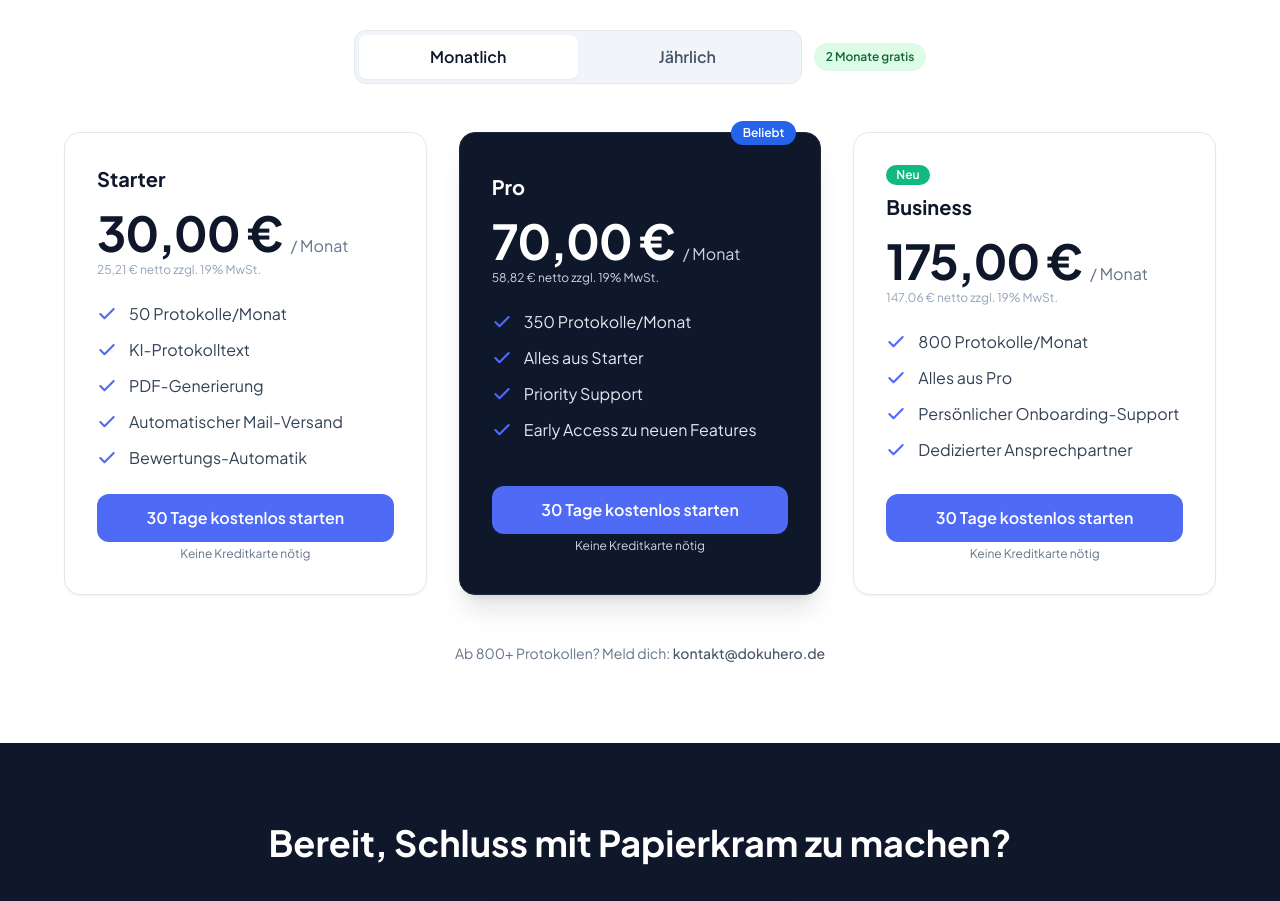
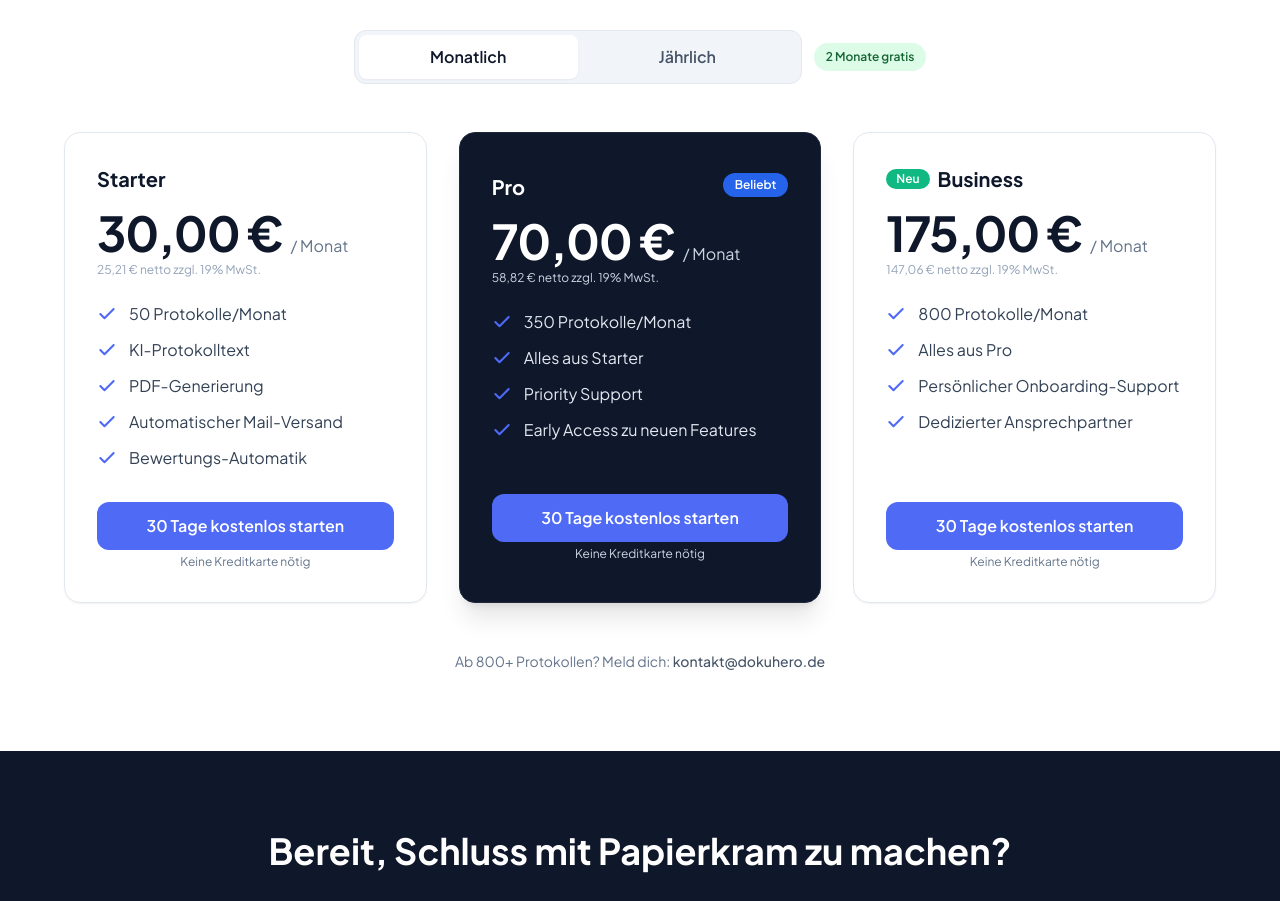
Before and after one commit to sakasolutions/dokuhero, a Next.js app: page / in a window 1280 px wide. Shown: the part 4340-5241 px from the top of the page. Built offline with nearby package versions, Linux system fonts and the light colour scheme.

Commit message:
fix: button alignment erzwungen – flex-col struktur korrigiert

```diff
--- a/components/PricingSection.tsx
+++ b/components/PricingSection.tsx
@@ -221,9 +221,8 @@
                 : "translate-y-8 opacity-0"
             }`}
           >
-            <h3 className="shrink-0 text-xl font-bold text-slate-900">
-              Starter
-            </h3>
+            <div>
+              <h3 className="text-xl font-bold text-slate-900">Starter</h3>
               <PriceBlock
                 variant="light"
                 billing={billing}
@@ -232,7 +231,8 @@
                 nettoAmountLabel={starterNettoLabel}
                 yearlyBruttoJahrFooter={starterJahrFooter}
               />
-            <ul className="mt-6 flex flex-1 flex-col gap-3 text-sm text-slate-700 md:text-base">
+            </div>
+            <ul className="flex-1 mt-6 space-y-3 text-sm text-slate-700 md:text-base">
               {starterFeatures.map((line) => (
                 <li key={line} className="flex gap-3">
                   <Check
@@ -244,7 +244,7 @@
                 </li>
               ))}
             </ul>
-            <div className="mt-auto flex flex-col gap-1 pt-6">
+            <div className="mt-8 flex flex-col gap-1">
               <Link
                 href="/register"
                 data-price-id={pid("starter")}
@@ -260,7 +260,7 @@
 
           {/* Pro — mobile zuerst */}
           <div
-            className={`relative order-1 flex min-h-0 flex-col rounded-2xl border border-slate-800 bg-slate-900 px-6 py-10 shadow-xl transition-all ease-out sm:px-8 md:order-2 md:z-10 md:hover:-translate-y-1 md:hover:shadow-2xl ${animD} ${
+            className={`order-1 flex min-h-0 flex-col rounded-2xl border border-slate-800 bg-slate-900 px-6 py-10 shadow-xl transition-all ease-out sm:px-8 md:order-2 md:z-10 md:hover:-translate-y-1 md:hover:shadow-2xl ${animD} ${
               pricingInView
                 ? "translate-y-0 opacity-100"
                 : "translate-y-8 opacity-0"
@@ -269,10 +269,13 @@
               transitionDelay: pricingInView ? "80ms" : "0ms",
             }}
           >
-            <span className="absolute -top-3 right-6 rounded-full bg-blue-600 px-3 py-1 text-xs font-semibold text-white shadow-sm">
+            <div>
+              <div className="flex items-start justify-between gap-3">
+                <h3 className="text-xl font-bold text-white">Pro</h3>
+                <span className="shrink-0 rounded-full bg-blue-600 px-3 py-1 text-xs font-semibold text-white shadow-sm">
                   Beliebt
                 </span>
-            <h3 className="shrink-0 text-xl font-bold text-white">Pro</h3>
+              </div>
               <PriceBlock
                 variant="dark"
                 billing={billing}
@@ -281,7 +284,8 @@
                 nettoAmountLabel={proNettoLabel}
                 yearlyBruttoJahrFooter={proJahrFooter}
               />
-            <ul className="mt-6 flex flex-1 flex-col gap-3 text-sm text-slate-200 md:text-base">
+            </div>
+            <ul className="flex-1 mt-6 space-y-3 text-sm text-slate-200 md:text-base">
               {proFeatures.map((line) => (
                 <li key={line} className="flex gap-3">
                   <Check
@@ -293,7 +297,7 @@
                 </li>
               ))}
             </ul>
-            <div className="mt-auto flex flex-col gap-1 pt-6">
+            <div className="mt-8 flex flex-col gap-1">
               <Link
                 href="/register"
                 data-price-id={pid("pro")}
@@ -318,12 +322,13 @@
               transitionDelay: pricingInView ? "160ms" : "0ms",
             }}
           >
-            <span className="w-fit rounded-full bg-emerald-500 px-2.5 py-0.5 text-xs font-semibold text-white">
+            <div>
+              <div className="flex flex-wrap items-center gap-2">
+                <span className="rounded-full bg-emerald-500 px-2.5 py-0.5 text-xs font-semibold text-white">
                   Neu
                 </span>
-            <h3 className="mt-2 shrink-0 text-xl font-bold text-slate-900">
-              Business
-            </h3>
+                <h3 className="text-xl font-bold text-slate-900">Business</h3>
+              </div>
               <PriceBlock
                 variant="light"
                 billing={billing}
@@ -332,7 +337,8 @@
                 nettoAmountLabel={businessNettoLabel}
                 yearlyBruttoJahrFooter={businessJahrFooter}
               />
-            <ul className="mt-6 flex flex-1 flex-col gap-3 text-sm text-slate-700 md:text-base">
+            </div>
+            <ul className="flex-1 mt-6 space-y-3 text-sm text-slate-700 md:text-base">
               {businessFeatures.map((line) => (
                 <li key={line} className="flex gap-3">
                   <Check
@@ -344,7 +350,7 @@
                 </li>
               ))}
             </ul>
-            <div className="mt-auto flex flex-col gap-1 pt-6">
+            <div className="mt-8 flex flex-col gap-1">
               <Link
                 href="/register"
                 data-price-id={pid("business")}
```
Lines whose indentation alone changed are shown as unchanged.
